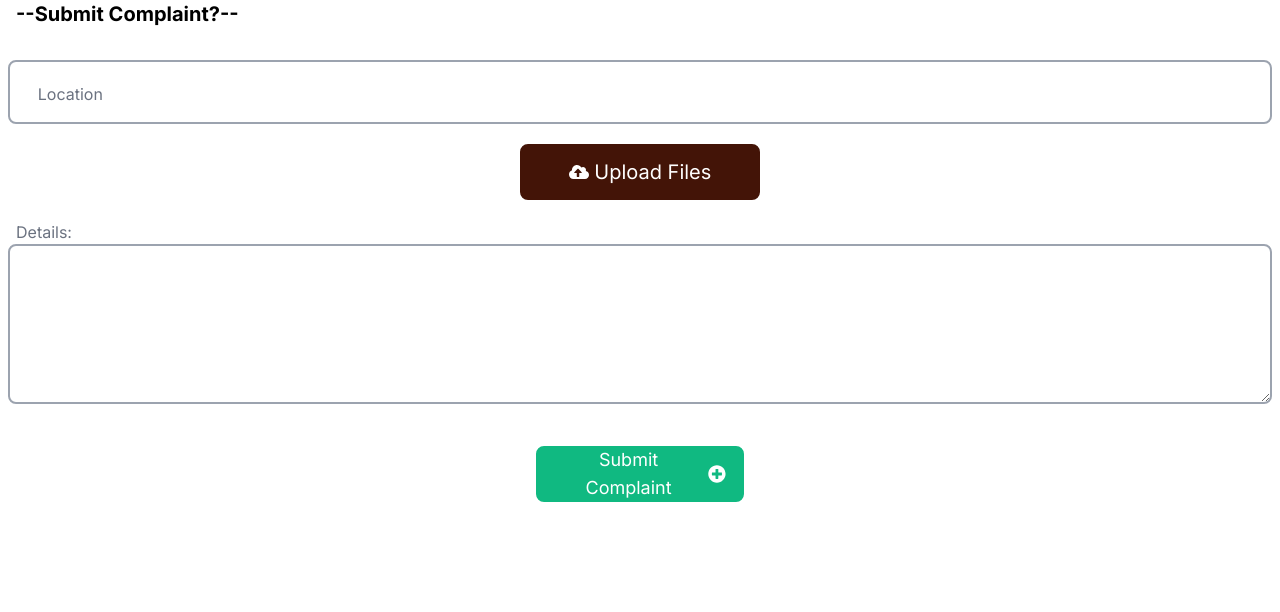
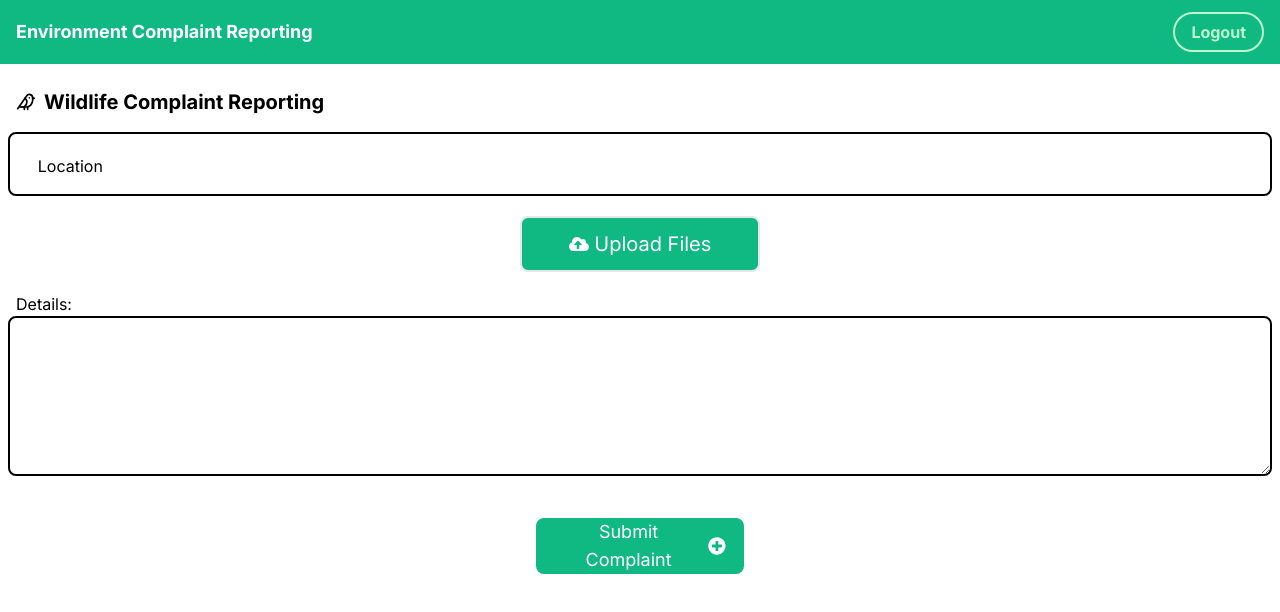
Before and after one commit to SDP-Group-Js/ECMS-Complaint-Reporting-App, a Next.js app: page /testRoute in a window 1280 px wide. Shown: the top 612 px of the page. Built offline with nearby package versions, Linux system fonts and the light colour scheme.

Commit message:
Completed Wildlife complaint report UI

```diff
--- a/app/components/ComplaintDetailsInputField.tsx
+++ b/app/components/ComplaintDetailsInputField.tsx
@@ -2,19 +2,26 @@
 import React from "react";
 
 const ComplaintDetailsInputField = () => {
+
+    function handleFocus() {
+      document
+        .getElementById("ComplaintDetailsLabel")
+        ?.classList.add("focused-label");
+    }
   return (
     <>
       <div className='input-container w-full'>
         <label
           id='ComplaintDetailsLabel'
           htmlFor='ComplaintDetails'
-          className='px-2 text-gray-500'
+          className='px-2 text-black'
         >
           Details:
         </label>
         <textarea
           id='ComplaintDetails'
-          className='h-40 w-full rounded-lg border-2 border-gray-400 px-4 py-3'
+          className='h-40 w-full text-black rounded-lg  border-black  border-2 px-4 py-3'
+          onFocus={handleFocus}
         />
       </div>
     </>
--- a/app/components/ComplaintLocationInputField.tsx
+++ b/app/components/ComplaintLocationInputField.tsx
@@ -1,5 +1,6 @@
 "use client";
 import React from "react";
+
 import "./ComplaintLocationInputField.css";
 
 const ComplaintLocationInputField = () => {
@@ -15,13 +16,13 @@ const ComplaintLocationInputField = () => {
         <input
           type='text'
           id='complaintLocation'
-          className='flex h-16 w-full items-center justify-start rounded-lg border-2 border-gray-400 px-4'
+          className='flex h-16 w-full items-center justify-start rounded-lg border-2 border-black px-4'
           onFocus={handleFocus}
         />
         <label
           id='complaintLocationLabel'
           htmlFor='complaintLocation'
-          className='floating-label text-gray-500'
+          className='floating-label text-black'
         >
           &nbsp;Location&nbsp;
         </label>
--- a/app/components/SubmitComplaintForm.tsx
+++ b/app/components/SubmitComplaintForm.tsx
@@ -9,6 +9,7 @@ import UploadEvidenceModal from "./UploadEvidenceModal";
 import { storage } from "../../config/firebaseStorage";
 import { ref, uploadBytes } from "firebase/storage";
 import { v4 } from "uuid";
+import { LuBird } from "react-icons/lu";
 
 type SubmitComplaintFormProps = {
   complaintId: number;
@@ -17,7 +18,9 @@ type SubmitComplaintFormProps = {
 const SubmitComplaintForm = ({ complaintId }: SubmitComplaintFormProps) => {
   const [modalVisible, setModalVisible] = useState(false);
   const [filesToUpload, setFilesToUpload] = useState<File[]>([]);
-
+  const iconStyle = {
+    marginRight: "8px", // Space after the icon
+  };
   function handleUploadEvidenceButtonClick() {
     setModalVisible(true);
   }
@@ -54,11 +57,12 @@ const SubmitComplaintForm = ({ complaintId }: SubmitComplaintFormProps) => {
   return (
     <>
       <section>
+        <br />
         <h1 className='mx-4 flex items-center justify-center text-base font-bold md:justify-start md:text-lg lg:text-xl'>
-          --Submit Complaint?--
+        <LuBird  style={iconStyle} /> Wildlife Complaint Reporting
         </h1>
       </section>
-      <BlankLine />
+
       <BlankLine />
       <section className='mx-4 lg:mx-2'>
         <ComplaintLocationInputField />
--- a/app/components/UploadEvidenceButton.tsx
+++ b/app/components/UploadEvidenceButton.tsx
@@ -9,7 +9,7 @@ const UploadEvidenceButton = ({ handleClick }: UploadEvidenceButtonProps) => {
   return (
     <>
       <button
-        className="my-1 flex h-12 w-full items-center justify-center rounded-lg border-2 border-orange-950 bg-orange-950 px-4 py-2 text-lg text-white transition-all hover:font-bold md:w-60 lg:h-14 lg:text-xl"
+        className="my-1 flex h-12 w-full items-center justify-center rounded-lg border-2  bg-emerald-500 px-4 py-2 text-lg text-white transition-all hover:font-bold md:w-60 lg:h-14 lg:text-xl"
         onClick={handleClick}
       >
         <FaCloudUploadAlt />
--- a/app/testRoute/page.tsx
+++ b/app/testRoute/page.tsx
@@ -1,11 +1,14 @@
 import SubmitComplaintForm from "@/app/components/SubmitComplaintForm";
+import NavBar from "../components/NavBar";
 
 export default function Home() {
   const complaintId = 0; //TBA - Generate a new Id from the API
 
   return (
     <main>
+      <NavBar />
       <SubmitComplaintForm complaintId={complaintId} />
+
     </main>
   );
 }
```
Also changed, not shown: app/components/ComplaintLocationInputField.css (line endings or trailing spaces).
